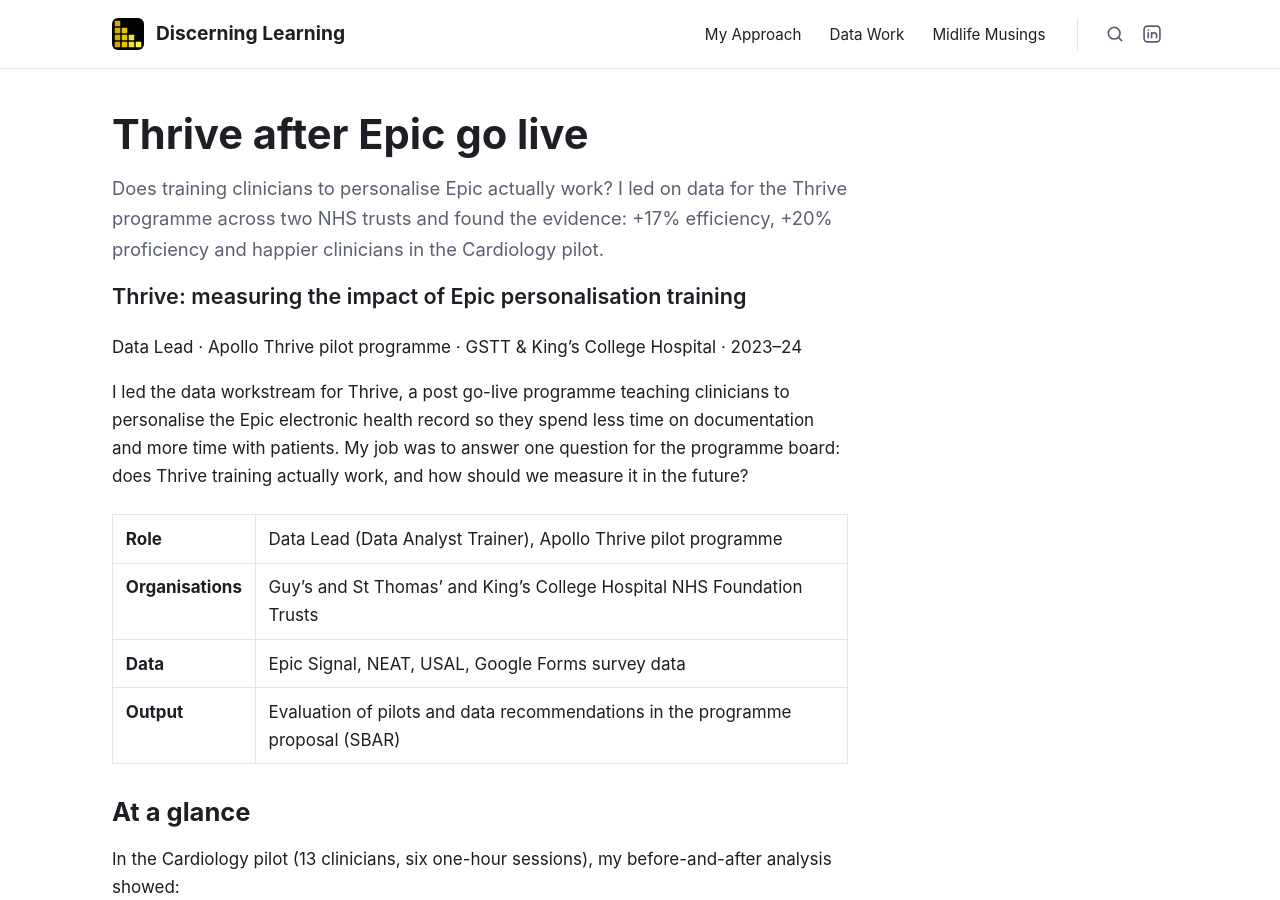
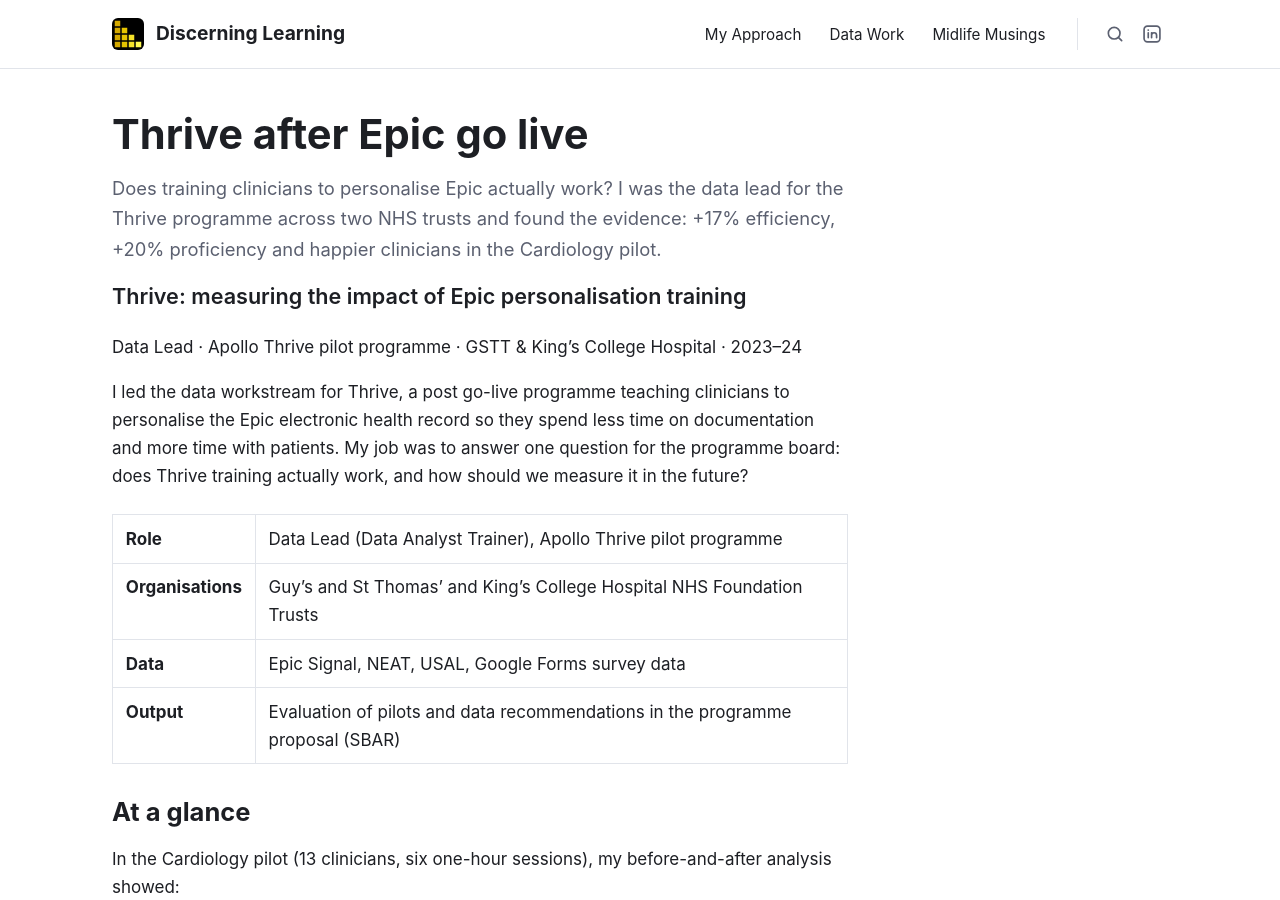
Before and after one commit to PerrinShanks-Cogito/discerninglearning, a Jekyll site: the page built from _data_work/2024-03-01-thrive-data-lead-case-study.md, in a window 1280 px wide and 900 px high. Built offline with Jekyll 4.4.1, drawn with Linux system fonts in a browser that asks for light colours.

Commit message:
Update description for Thrive case study

```diff
--- a/_data_work/2024-03-01-thrive-data-lead-case-study.md
+++ b/_data_work/2024-03-01-thrive-data-lead-case-study.md
@@ -1,7 +1,7 @@
 ---
 date: 2024-03-01
 title: "Thrive after Epic go live"
-description: "Does training clinicians to personalise Epic actually work? I led on data for the Thrive programme across two NHS trusts and found the evidence: +17% efficiency, +20% proficiency and happier clinicians in the Cardiology pilot."
+description: "Does training clinicians to personalise Epic actually work? I was the data lead for the Thrive programme across two NHS trusts and found the evidence: +17% efficiency, +20% proficiency and happier clinicians in the Cardiology pilot."
 ---
 
 <p class="doc-subtitle">Thrive: measuring the impact of Epic personalisation training</p>
```
